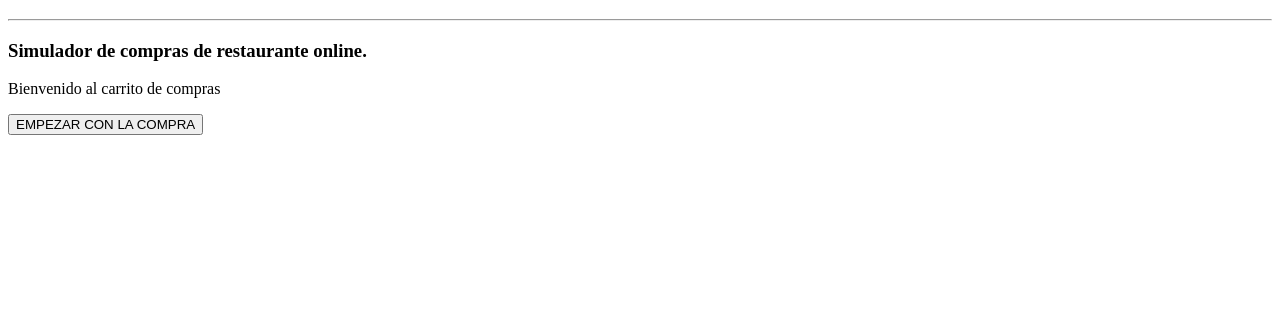
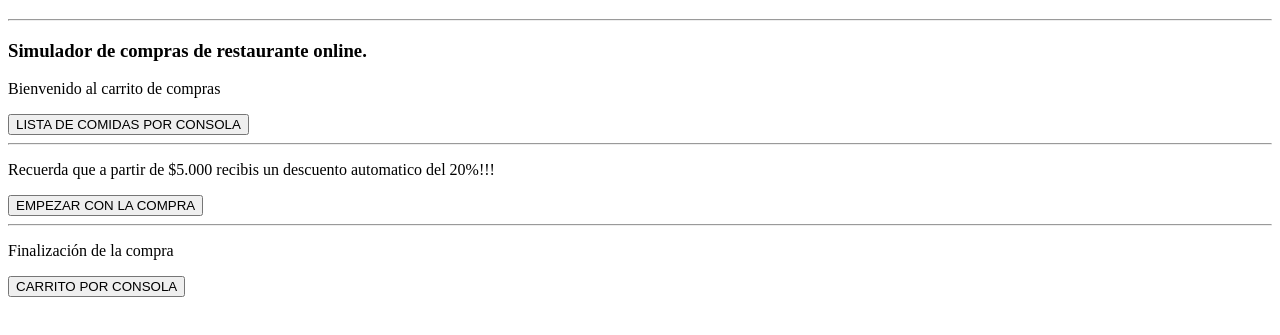
Before and after one commit to laroldan/PreEntrega2Roldan, a plain HTML site: page index.html in a window 1280 px wide. Shown: the part 61-396 px from the top of the page. Drawn offline with Linux system fonts and the light colour scheme.

Commit message:
aesthetic changes

```diff
--- a/index.html
+++ b/index.html
@@ -18,7 +18,19 @@
         <p>Bienvenido al carrito de compras</p>
       </div>
 
-      <button id="comenzar">EMPEZAR CON LA COMPRA</button>
+      <div>
+        <button id="listado">LISTA DE COMIDAS POR CONSOLA</button>
+        <hr />
+        <p>
+          Recuerda que a partir de $5.000 recibis un descuento automatico del
+          20%!!!
+        </p>
+        <button id="comenzar">EMPEZAR CON LA COMPRA</button>
+
+        <hr />
+        <p>Finalización de la compra</p>
+        <button id="carrito">CARRITO POR CONSOLA</button>
+      </div>
 
       <!-- <div>
         <label for="producto">Ingrese lo que desea comer:</label>
--- a/js/main.js
+++ b/js/main.js
@@ -40,7 +40,9 @@ function mayorQue(n) {
 let Descuento = mayorQue(4000);
 console.log(Descuento(totalCompra));
 
-//COMIENZO
+//LISTA DE COMIDAS POR CONSOLA
+
+//EMPEZAR CON LA COMPRA
 
 let comenzar = document.querySelector("#comenzar");
 comenzar.addEventListener("click", () => {
@@ -88,3 +90,5 @@ comenzar.addEventListener("click", () => {
     opcion = prompt("Quieres seguir agregando comida? (1=SI | 0=NO)");
   }
 });
+
+//CARRITO POR CONSOLA
```
